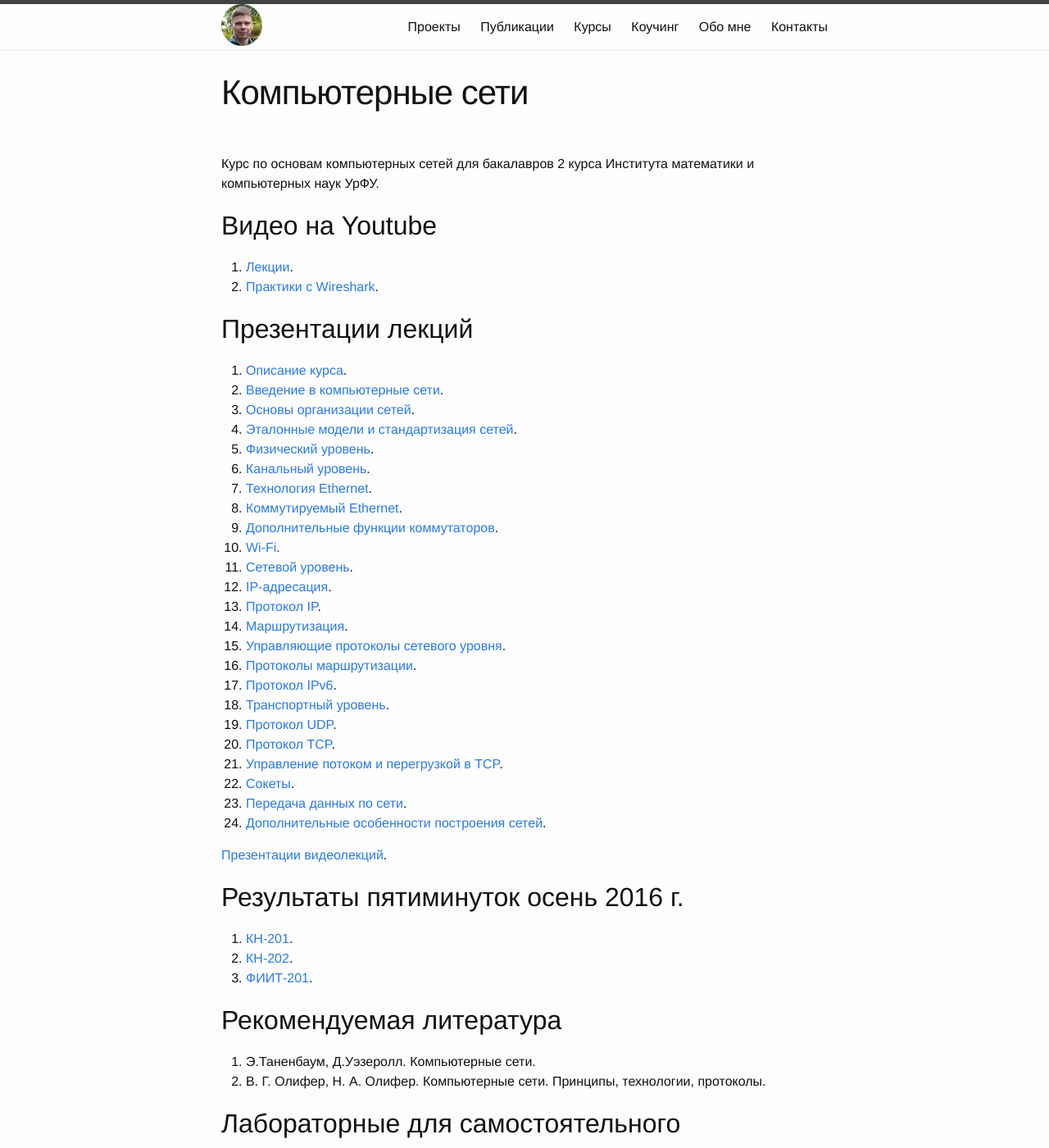
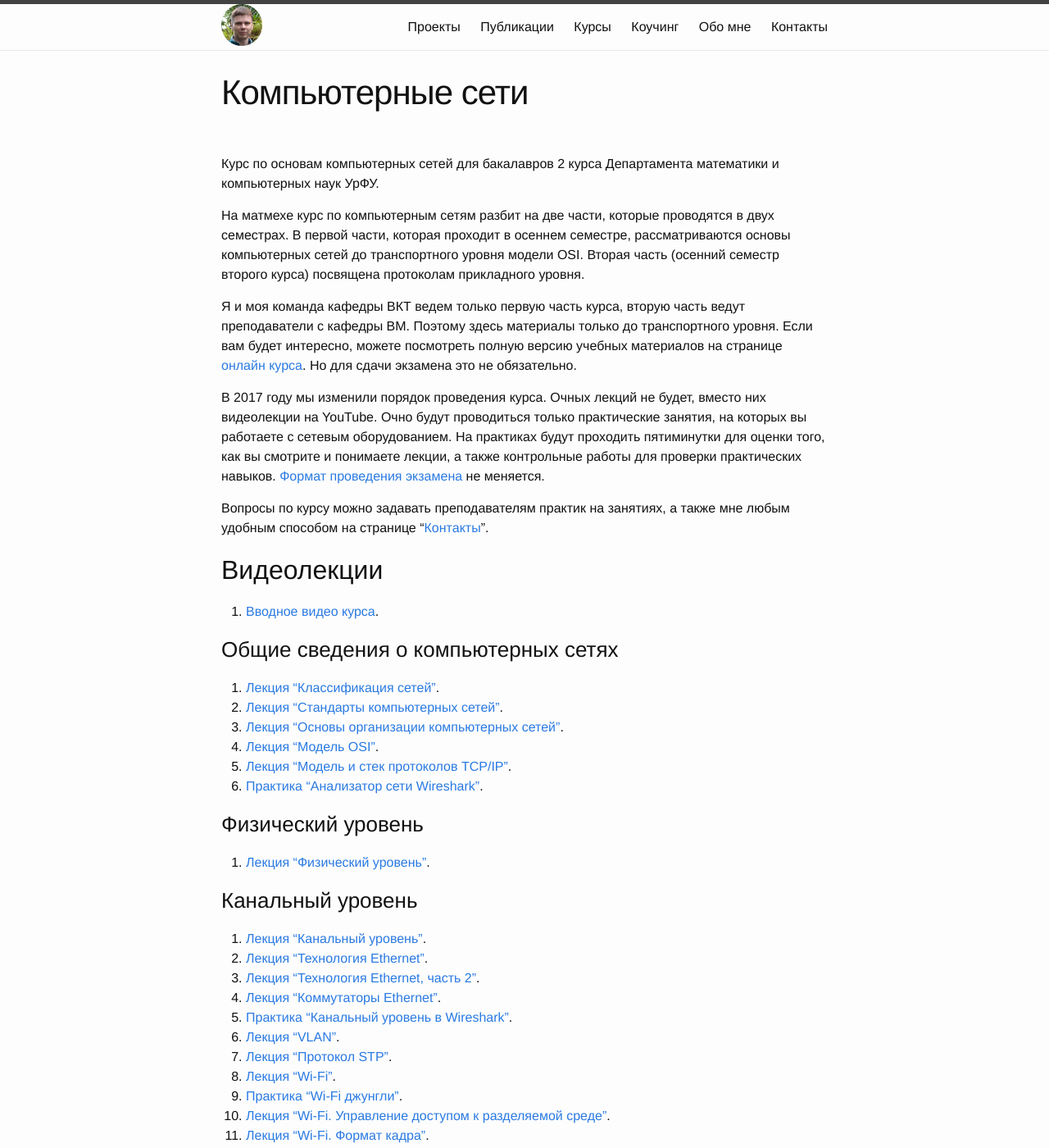
Before and after one commit to sozykin/asozykin.ru, a Jekyll site: the page built from _pages/networks.md, in a window 1280 px wide and 1400 px high. Shown: the whole window at 82% size. Built offline with Jekyll 4.4.1, drawn with Linux system fonts in a browser that asks for light colours; comment, search, counter and statistics services are not loaded; some of the changed text lies outside the part shown.

Commit message:
Updated descriprion of the network course

```diff
--- a/_pages/networks.md
+++ b/_pages/networks.md
@@ -4,47 +4,90 @@ title: Компьютерные сети
 permalink: /courses/networks
 ---
 
-Курс по основам компьютерных сетей для бакалавров 2 курса Института математики и компьютерных наук УрФУ.
+Курс по основам компьютерных сетей для бакалавров 2 курса Департамента математики и компьютерных наук УрФУ.
 
-## Видео на Youtube
+На матмехе курс по компьютерным сетям разбит на две части, которые проводятся в двух семестрах. В первой части, которая проходит в осеннем семестре, рассматриваются основы компьютерных сетей до транспортного уровня модели OSI. Вторая часть (осенний семестр второго курса) посвящена протоколам прикладного уровня.
 
-1. [Лекции](https://www.youtube.com/playlist?list=PLtPJ9lKvJ4oiNMvYbOzCmWy6cRzYAh9B1).
-2. [Практики с Wireshark](https://www.youtube.com/playlist?list=PLtPJ9lKvJ4oiKPQ9GXOvntj44Eu8IGAJK).
+Я и моя команда кафедры ВКТ ведем только первую часть курса, вторую часть ведут преподаватели с кафедры ВМ. Поэтому здесь материалы только до транспортного уровня. Если вам будет интересно, можете посмотреть полную версию учебных материалов на странице [онлайн курса](/courses/networks_online). Но для сдачи экзамена это не обязательно.
 
-## Презентации лекций
+В 2017 году мы изменили порядок проведения курса. Очных лекций не будет, вместо них видеолекции на YouTube. Очно будут проводиться только практические занятия, на которых вы работаете с сетевым оборудованием. На практиках будут проходить пятиминутки для оценки того, как вы смотрите и понимаете лекции, а также контрольные работы для проверки практических навыков. [Формат проведения экзамена](/courses/networks_exam) не меняется.
 
-1. [Описание курса](https://yadi.sk/i/XjxDP99qixTcQ).
-2. [Введение в компьютерные сети](https://yadi.sk/i/VkAd-NkNixTgc).
-3. [Основы организации сетей](https://yadi.sk/i/6noD2-LMcmq5C).
-4. [Эталонные модели и стандартизация сетей](https://yadi.sk/i/0qd0dup1cmq5p).
-5. [Физический уровень](https://yadi.sk/i/er8yGQ5scmq6V).
-6. [Канальный уровень](https://yadi.sk/i/44rrI8r8cmq7J).
-7. [Технология Ethernet](https://yadi.sk/i/q5MKr49bcmq7t).
-8. [Коммутируемый Ethernet](https://yadi.sk/i/uEYr0dLlcmq8V).
-9. [Дополнительные функции коммутаторов](https://yadi.sk/i/swkBUnxPcmqB8).
-10. [Wi-Fi](https://yadi.sk/i/iAyASBgtcmqBx).
-11. [Сетевой уровень](https://yadi.sk/i/wedgH-TUcmqER).
-12. [IP-адресация](https://yadi.sk/i/VBBgLpldcs7Fe).
-13. [Протокол IP](https://yadi.sk/i/tH_kCnBMcsA7b).
-14. [Маршрутизация](https://yadi.sk/i/RZ62wCMDd8XJP).
-15. [Управляющие протоколы сетевого уровня](https://yadi.sk/i/j4-zh4DKd8XaK).
-16. [Протоколы маршрутизации](https://yadi.sk/i/nmVggHm2dBwQG).
-17. [Протокол IPv6](https://yadi.sk/i/1nlqlHC5dBzSB).
-18. [Транспортный уровень](https://yadi.sk/i/GeQPeiqCdC4FV).
-19. [Протокол UDP](https://yadi.sk/i/Yjk1u0zxdC4Gn).
-20. [Протокол TCP](https://yadi.sk/i/9IHTtz4_dQERq).
-21. [Управление потоком и перегрузкой в TCP](https://yadi.sk/d/_kVGwdzwdQERX).
-22. [Сокеты](https://yadi.sk/i/oiPl24yHdQERm).
-23. [Передача данных по сети](https://yadi.sk/i/DWovS49DnKdq8).
-24. [Дополнительные особенности построения сетей](https://yadi.sk/i/_K1jQ6ibnKdq4).
+Вопросы по курсу можно задавать преподавателям практик на занятиях, а также мне любым удобным способом на странице "[Контакты](/contacts)".
 
-[Презентации видеолекций](https://yadi.sk/d/I8TOPyldkM3oZ).
+## Видеолекции
 
-## Результаты пятиминуток осень 2016 г.
+1. [Вводное видео курса](https://youtu.be/OLFA0soYGhw).
 
-1. [КН-201](https://docs.google.com/spreadsheets/d/1gs8hCjd-yXXekynz0rmXh3R_4P0qv5lIosy4oSRdtwo/edit?usp=sharing).
-2. [КН-202](https://docs.google.com/spreadsheets/d/1rAI14JtM2RPCRXmbToYYl0EA-eQqXLHhKwFb0UR5BqE/edit?usp=sharing).
-3. [ФИИТ-201](https://docs.google.com/spreadsheets/d/1-rgDbyQwR2j5CNGC9a6H0FzarlBI12WqQTE-gbO3ddk/edit?usp=sharing).
+### Общие сведения о компьютерных сетях
+
+1. [Лекция "Классификация сетей"](https://youtu.be/Y4LK1OZ54h0).
+2. [Лекция "Стандарты компьютерных сетей"](https://youtu.be/1dWCwQpqydU).
+3. [Лекция "Основы организации компьютерных сетей"](https://youtu.be/EPvxn9KvBvs).
+4. [Лекция "Модель OSI"](https://youtu.be/Tt8BTkxz_Vc).
+5. [Лекция "Модель и стек протоколов TCP/IP"](https://youtu.be/UZo4ffQ-aAc).
+6. [Практика "Анализатор сети Wireshark"](https://youtu.be/Cc5wi1bxmpc).
+
+### Физический уровень
+
+1. [Лекция "Физический уровень"](https://youtu.be/yIf7hrgw8P4).
+
+### Канальный уровень
+
+1. [Лекция "Канальный уровень"](https://youtu.be/JBM9TSBeo5Y).
+2. [Лекция "Технология Ethernet"](https://youtu.be/AtWcd_vCyUk).
+3. [Лекция "Технология Ethernet, часть 2"](https://youtu.be/GZo0-CHTteo).
+4. [Лекция "Коммутаторы Ethernet"](https://youtu.be/bdbsPC3b09A).
+5. [Практика "Канальный уровень в Wireshark"](https://youtu.be/HsPurrcG_9Y).
+6. [Лекция "VLAN"](https://youtu.be/Ig4WoXWzhNc).
+7. [Лекция "Протокол STP"](https://youtu.be/xtHlGmd94ec).
+8. [Лекция "Wi-Fi"](https://youtu.be/pXG-4L2Hn9M).
+9. [Практика "Wi-Fi джунгли"](https://youtu.be/IXkw5x9t3wg).
+10. [Лекция "Wi-Fi. Управление доступом к разделяемой среде"](https://youtu.be/9eWeUaHA_Us).
+11. [Лекция "Wi-Fi. Формат кадра"](https://youtu.be/nhhDsnQoWh0).
+12. [Лекция "Сервисы Wi-Fi"](https://youtu.be/FYAuqKjEpLs).
+
+
+### Сетевой уровень
+
+1. [Лекция "Сетевой уровень"](https://youtu.be/Vm7UZvEgPT8).
+2. [Лекция "IP-адреса"](https://youtu.be/W87uM_VqicY).
+3. [Лекция "Протокол IP"](https://youtu.be/b_Pv7FRLH0M).
+4. [Практика "Протокол IP"](https://youtu.be/nY7RksxUJ6U).
+5. [Лекция "Протокол IP: маршрутизация"](https://youtu.be/7cIiK3jbK0s).
+6. [Лекция "Протокол IP: фрагментация"](https://youtu.be/jbt1AKyJ4gw).
+7. [Лекция "Управляющие протоколы сетевого уровня"](https://youtu.be/s1fZQgV67yY).
+8. [Лекция "Протокол DHCP"](https://youtu.be/uZJ8WVdw-Ck).
+9. [Практика "Протокол DHCP в Wireshark"](https://youtu.be/WaP4SZY0GJQ).
+10. [Лекция "Протокол ARP"](https://youtu.be/EZkkodleWqc).
+11. [Практика "Протокол ARP"](https://youtu.be/0UbLESURFwQ).
+12. [Лекция "Протокол ICMP"](https://youtu.be/9iG6ECpF-ko).
+13. [Практика "Протокол ICMP в Wireshark"](https://youtu.be/5S-4L0YUVDw).
+14. [Практика "Протокол ICMP, утилита traceroute"](https://youtu.be/TbsBhyyIth4).
+15. [Лекция "Передача пакетов на сетевом и канальном уровнях"](https://youtu.be/sHHg-Ni3eIU).
+16. [Лекция "Протокол IPv6"](https://youtu.be/Y4l8ScRLrf4).
+17. [Лекция "Адреса IPv6"](https://youtu.be/KRAKAAJTxTg).
+18. [Практика "Протокол IPv6"](https://youtu.be/xCEiYBmEh38).
+19. [Лекция "Автоматическое назначение адресов IPv6"](https://youtu.be/GZTqZQVSY1A).
+
+### Транспортный уровень
+
+1. [Лекция "Транспортный уровень"](https://youtu.be/g7vq-JVId58).
+2. [Лекция "Протокол UDP"](https://youtu.be/GBrLfZvRrd8).
+3. [Лекция "Протокол TCP"](https://youtu.be/CKUOb4htnB4).
+4. [Практика "Порты на транспортном уровне"](https://youtu.be/_7O9On9_TZE).
+5. [Лекция "Протокол TCP: скользящее окно"](https://youtu.be/hd6QNXK5rPk).
+6. [Лекция "Протокол TCP: соединение"](https://youtu.be/vt69HEbZ_pI).
+7. [Лекция "Протокол TCP: формат заголовка"](https://youtu.be/wP8iUpM5DHU).
+8. [Практика "Установка соединения в TCP"](https://youtu.be/REjQGkrREKg).
+9. [Лекция "Протокол TCP: управление потоком"](https://youtu.be/YCW4fLqFlME).
+10. [Лекция "Протокол TCP: управление перегрузкой"](https://youtu.be/lGUPQjvSMeo).
+11. [Лекция "Протокол TCP: управление перегрузкой, часть 2"](https://youtu.be/H6rMGYRKI2s).
+12. [Лекция "Интерфейс сокетов"](https://youtu.be/_vAjHdh92YU).
+13. [Лекция "Протоколы, интерфейсы и сервисы. Примеры"](https://youtu.be/VGcKWSqrjgE).
+14. [Практика "Инкапсуляция"](https://youtu.be/qKuw2HJQVzk).
+15. [Лекция "Трансляция сетевых адресов (NAT)"](https://youtu.be/F7kCOa6PybQ).
+16. [Лекция "Межсетевые экраны"](https://youtu.be/9r6z9qggSIc) ([текст лекции](/computer_networks/2016/10/15/Firewalls.html)).
+
 
 ## Рекомендуемая литература
 
```
